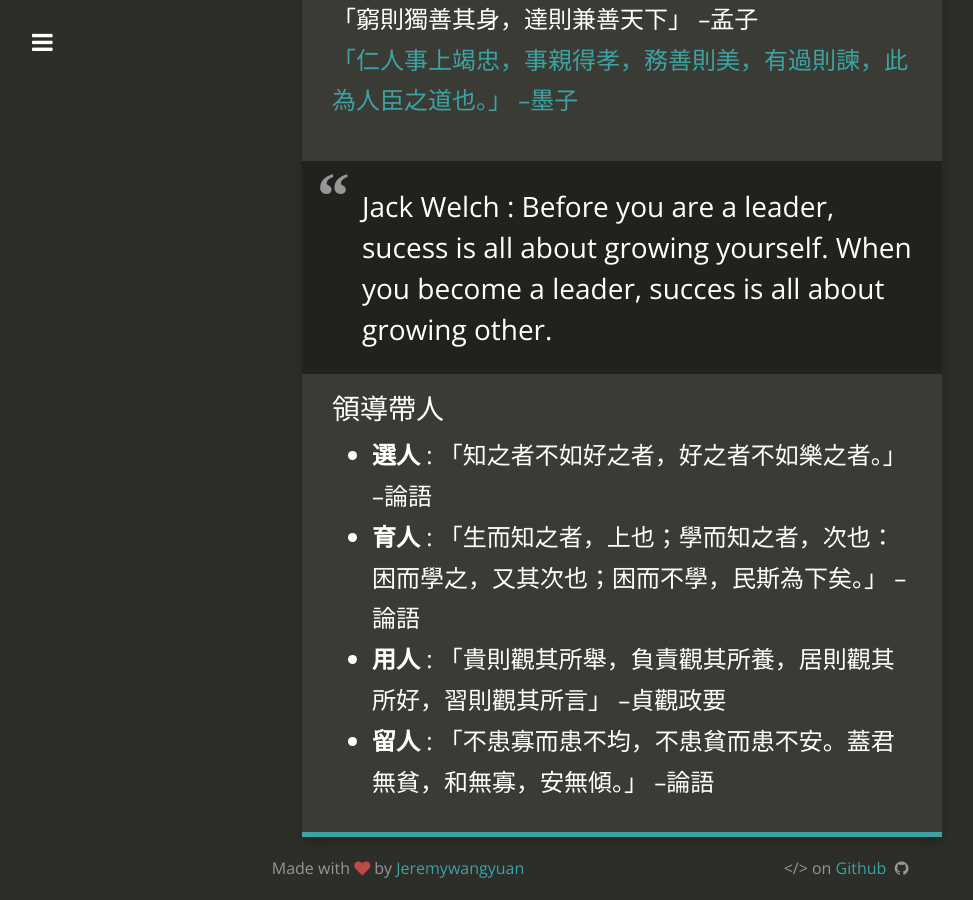
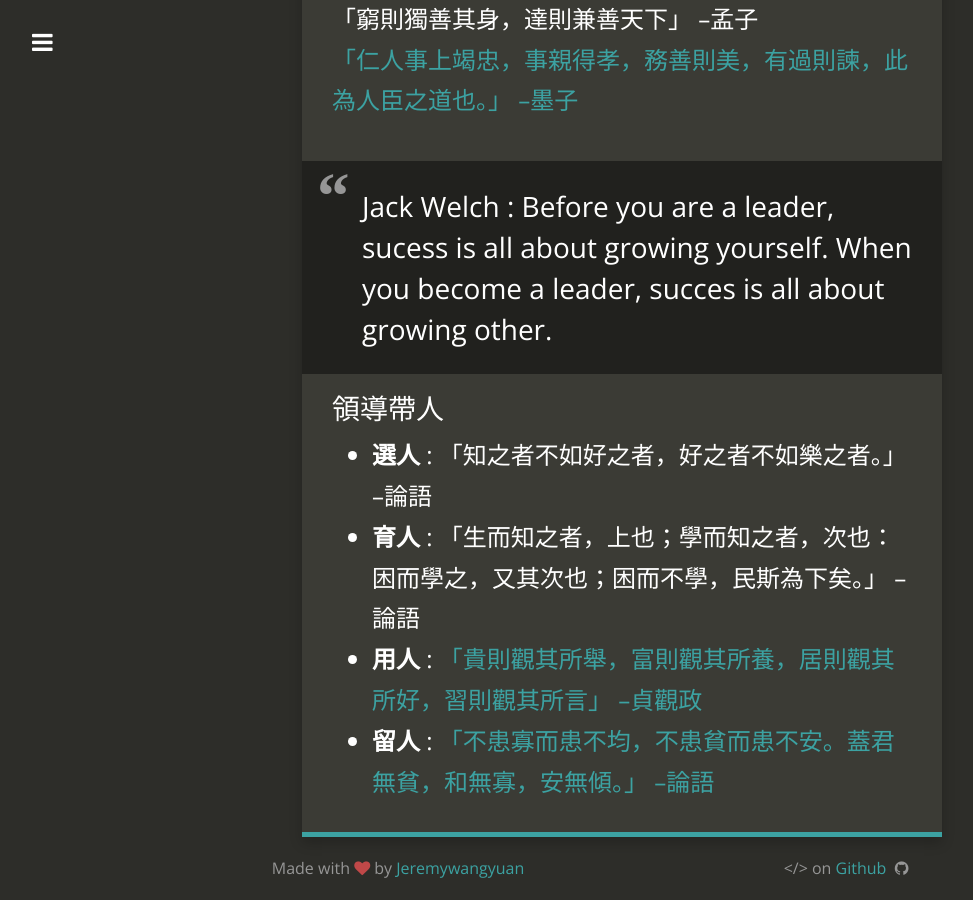
Before and after one commit to jeremywangyuan/Jeremywangyuan.github.io, a Jekyll site: the page built from _posts/2017-10-30-study-note.md, in a window 1280 px wide and 900 px high, scrolled down 1278 px. Shown: the whole window, without its empty margins (18-991 px from the left). Built offline with Jekyll 4.4.1, drawn with Linux system fonts in a browser that asks for light colours; nearby versions of some CDN libraries; some web fonts are replaced.

Commit message:
study-note

```diff
--- a/_posts/2017-10-30-study-note.md
+++ b/_posts/2017-10-30-study-note.md
@@ -38,5 +38,5 @@ tags:
 
 - <B>選人</B> : 「知之者不如好之者，好之者不如樂之者。」 --論語
 - <B>育人</B> : 「生而知之者，上也；學而知之者，次也：困而學之，又其次也；困而不學，民斯為下矣。」 --論語
-- <B>用人</B> : 「貴則觀其所舉，負責觀其所養，居則觀其所好，習則觀其所言」 --貞觀政要
-- <B>留人</B> : 「不患寡而患不均，不患貧而患不安。蓋君無貧，和無寡，安無傾。」 --論語
+- <B>用人</B> : [「貴則觀其所舉，富則觀其所養，居則觀其所好，習則觀其所言」 --貞觀政](https://wechatinchina.com/thread-111090-1-1.html)
+- <B>留人</B> : [「不患寡而患不均，不患貧而患不安。蓋君無貧，和無寡，安無傾。」 --論語](http://ctext.org/analects/ji-shi/zh?searchu=%E8%93%8B%E5%9D%87%E7%84%A1%E8%B2%A7%EF%BC%8C%E5%92%8C%E7%84%A1%E5%AF%A1%EF%BC%8C%E5%AE%89%E7%84%A1%E5%82%BE%E3%80%82)
```
